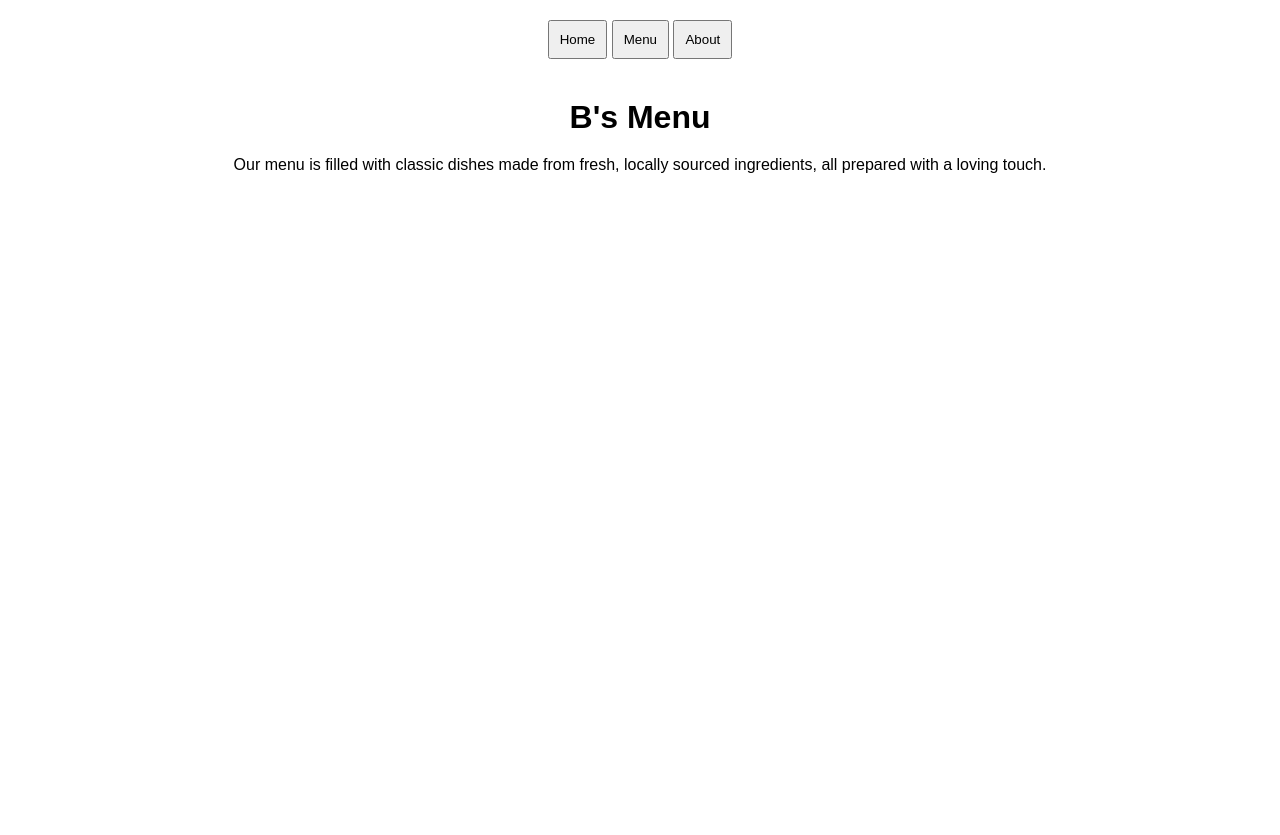
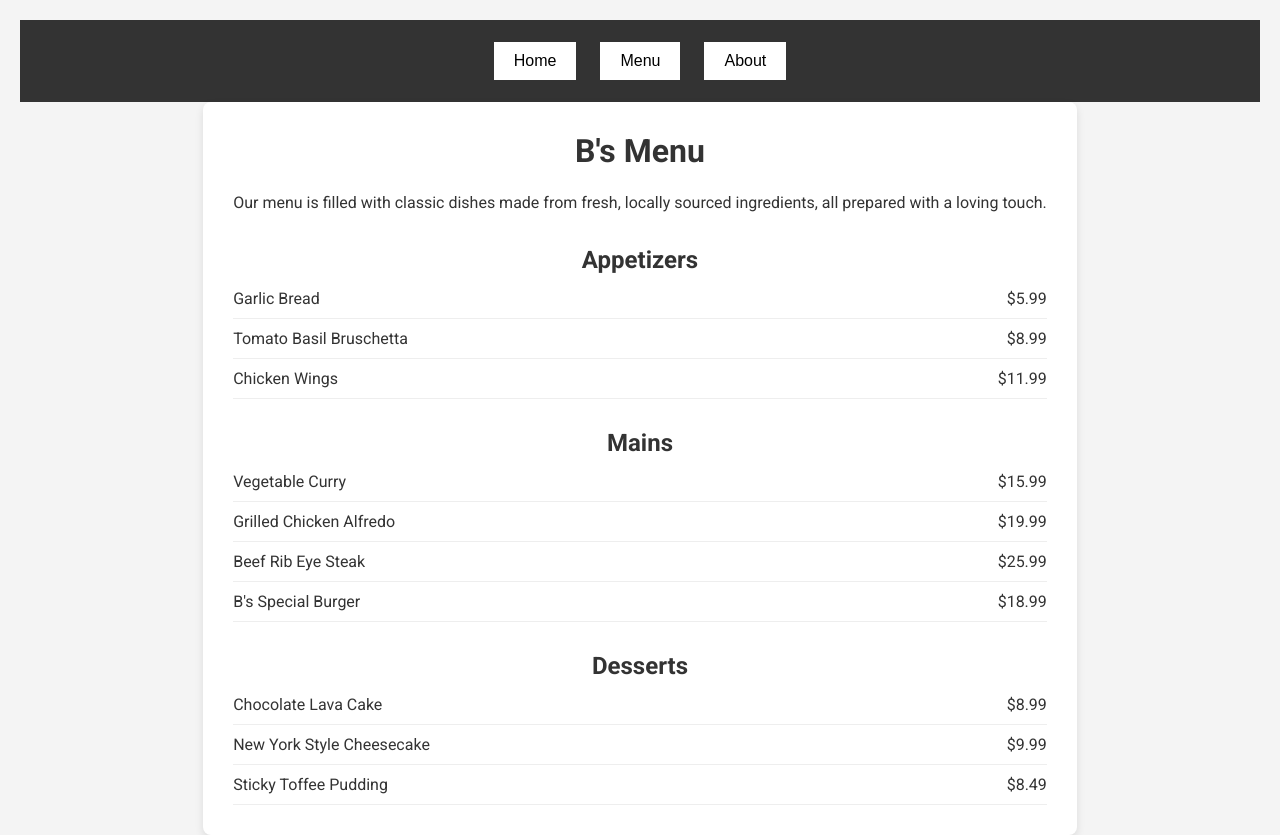
Before and after one commit to bw-01/restaurant-homepage, a website built with webpack: page src/template.html in a window 1280 px wide. Both pictures are taken after a click on the button "Menu". Before the commit the page ends 800 px from the top, so only its background shows below. Built offline with nearby package versions, Linux system fonts and the light colour scheme.

Commit message:
Updated content and added minimalist design

```diff
--- a/src/homepage-load.js
+++ b/src/homepage-load.js
@@ -13,7 +13,7 @@ export function homepageLoad() {
     "Welcome to B's Place, where home-style comfort meets delicious cuisine! Nestled in the heart \
         of the community, B's Place offers a warm and inviting atmosphere that feels just like \
         coming home. Whether you're gathering with family or \
-        catching up with friends, our friendly staff is dedicated to making your dining experience \
+        catching up with friends, our friendly staff are dedicated to making your dining experience \
         truly special. Come and see why B's Place is the go-to spot for hearty meals and heartfelt \
         hospitality!";
   welcome.className = "welcome";
--- a/src/menupage-load.js
+++ b/src/menupage-load.js
@@ -13,5 +13,54 @@ export function menupageLoad() {
   welcome.className = "welcome";
   contentDiv.appendChild(welcome);
 
+  const menuSections = [
+    {
+      category: "Appetizers",
+      items: [
+        { name: "Garlic Bread", price: "$5.99" },
+        { name: "Tomato Basil Bruschetta", price: "$8.99" },
+        { name: "Chicken Wings", price: "$11.99" },
+      ],
+    },
+    {
+      category: "Mains",
+      items: [
+        { name: "Vegetable Curry", price: "$15.99" },
+        { name: "Grilled Chicken Alfredo", price: "$19.99" },
+        { name: "Beef Rib Eye Steak", price: "$25.99" },
+        { name: "B's Special Burger", price: "$18.99" },
+      ],
+    },
+    {
+      category: "Desserts",
+      items: [
+        { name: "Chocolate Lava Cake", price: "$8.99" },
+        { name: "New York Style Cheesecake", price: "$9.99" },
+        { name: "Sticky Toffee Pudding", price: "$8.49" },
+      ],
+    },
+  ];
 
+  menuSections.forEach((section) => {
+    const sectionTitle = document.createElement("h2");
+    sectionTitle.textContent = section.category;
+    contentDiv.appendChild(sectionTitle);
+
+    section.items.forEach((item) => {
+      const itemDiv = document.createElement("div");
+      itemDiv.className = "menu-item";
+
+      const itemName = document.createElement("span");
+      itemName.textContent = item.name;
+      itemName.className = "item-name";
+
+      const itemPrice = document.createElement("span");
+      itemPrice.textContent = item.price;
+      itemPrice.className = "item-price";
+
+      itemDiv.appendChild(itemName);
+      itemDiv.appendChild(itemPrice);
+      contentDiv.appendChild(itemDiv);
+    });
+  });
 }
--- a/src/styles.css
+++ b/src/styles.css
@@ -7,32 +7,82 @@
 html,
 body {
   height: 100%;
-  font-family: Arial, sans-serif;
-}
-
-ul {
-  list-style: none;
-}
-
-a {
-  text-decoration: none;
-  color: inherit;
+  font-family: "Roboto";
+  background-color: #f4f4f4;
+  color: #333;
 }
 
 body {
+  display: flex;
+  flex-direction: column;
+  align-items: center;
   text-align: center;
+  padding: 20px;
+}
+
+header {
+  background-color: #333;
+  padding: 20px;
+  width: 100%;
+}
+
+nav {
+  display: flex;
+  justify-content: center;
+  gap: 20px;
+}
+
+nav button {
+  background-color: #fff;
+  border: 2px solid #333;
+  padding: 10px 20px;
+  font-size: 16px;
+  cursor: pointer;
+  transition: background-color 0.3s ease;
+}
+
+nav button:hover {
+  background-color: #ddd;
+}
+
+#content {
+  max-width: 900px;
+  background-color: #fff;
+  padding: 30px;
+  border-radius: 8px;
+  box-shadow: 0 4px 8px rgba(0, 0, 0, 0.1);
+}
+
+h1 {
+  margin-bottom: 20px;
+}
+
+h2 {
+  margin-top: 30px;
+  margin-bottom: 5px;
+}
+
+p {
+  line-height: 1.6;
+  margin-bottom: 0px;
+}
+
+.menu-item {
+  display: flex;
+  justify-content: space-between;
+  padding: 10px 0;
+  border-bottom: 1px solid #eee;
 }
 
 img {
-  display: inline-block;
-  max-width: 80%;
-}
-
-body * {
-    padding: 10px;
+  display: block;
+  max-width: 100%;
+  border-radius: 8px;
+  margin-top: 20px;
 }
 
 .hours {
   white-space: pre-line;
   line-height: 1.6;
+  margin-bottom: 20px;
 }
--- a/src/template.html
+++ b/src/template.html
@@ -4,6 +4,8 @@
     <meta charset="UTF-8" />
     <meta name="viewport" content="width=device-width, initial-scale=1.0" />
     <title>Restaurant Website</title>
+    <link href="https://fonts.googleapis.com/css2?family=Roboto:wght@400;700&display=swap" rel="stylesheet">
+
   </head>
   <body>
     <header>
```
Also changed, not shown: README.md.
